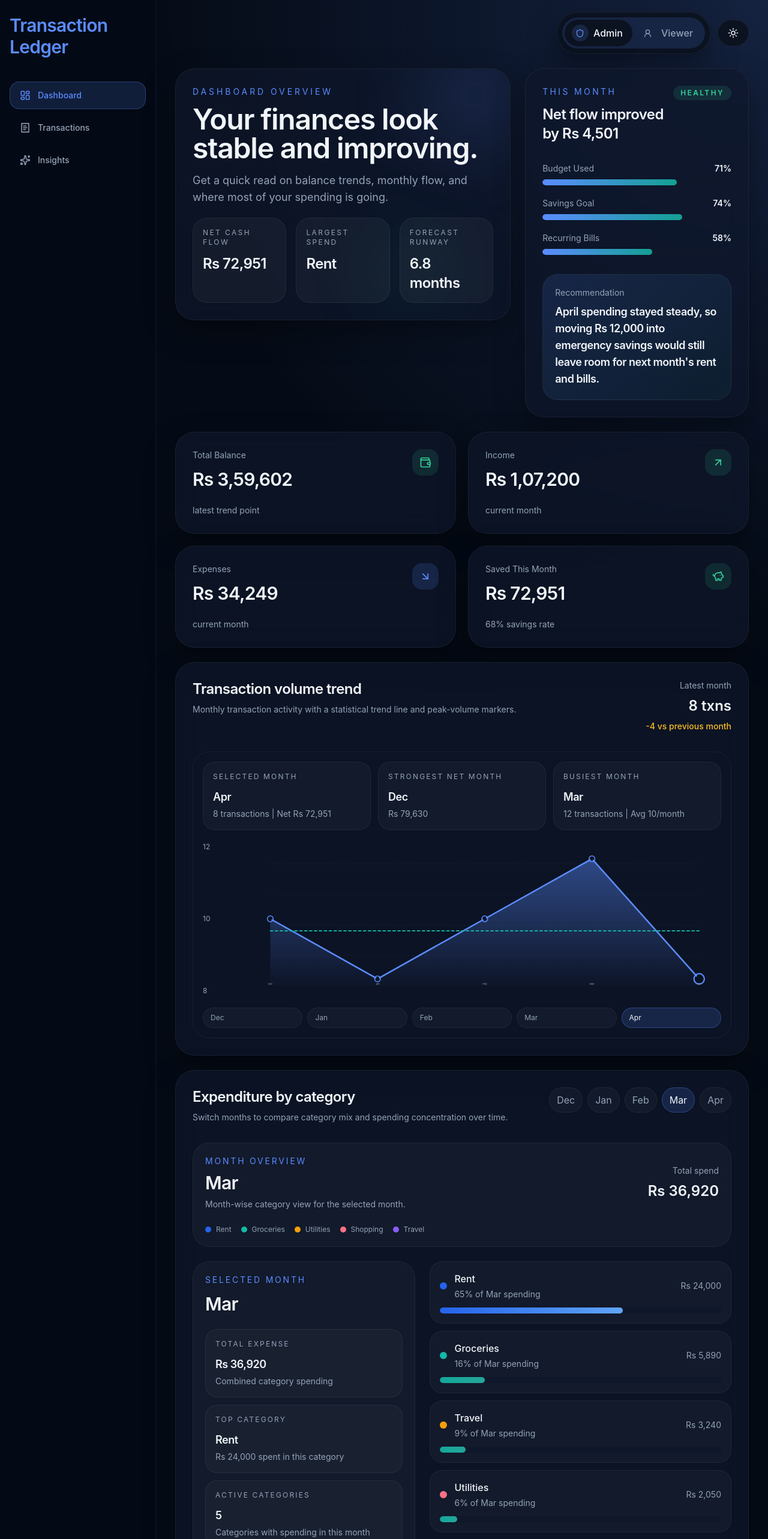
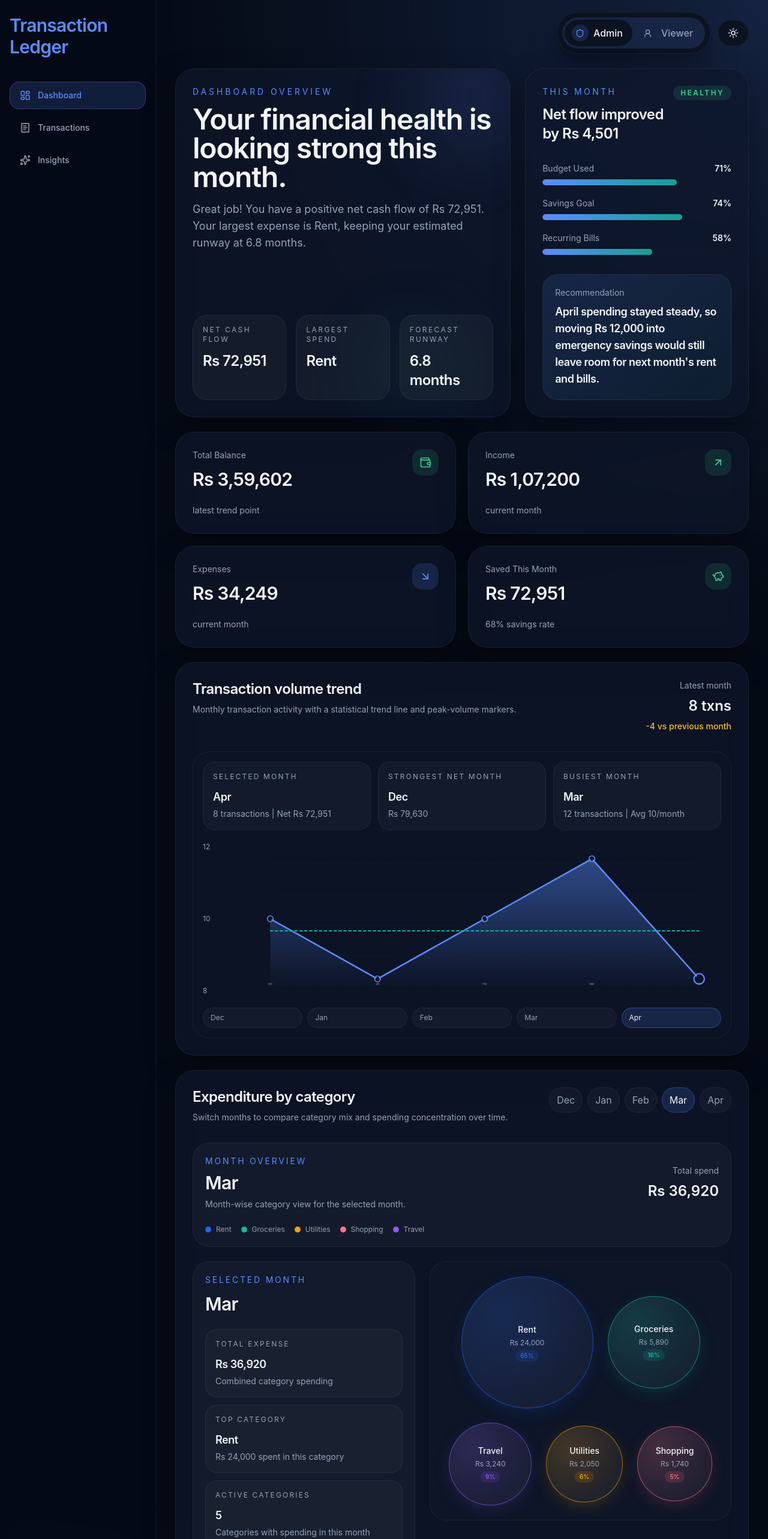
Before and after one commit to sadhana62/finance-dashboard, a React (Vite) app: page / in a window 1280 px wide. Shown: the top 2566 px of the page at 60% size. Built offline with nearby package versions, Linux system fonts and the light colour scheme.

Commit message:
improve UI

```diff
--- a/src/pages/Dashboard.jsx
+++ b/src/pages/Dashboard.jsx
@@ -71,7 +71,7 @@ export default function Dashboard() {
 
   return (
     <section className="space-y-6">
-      <div className="grid gap-6 xl:grid-cols-[1.35fr_0.9fr] xl:items-start">
+      <div className="grid gap-6 xl:grid-cols-[1.35fr_0.9fr]">
         <HeroPanel dashboard={dashboard} />
         <HighlightsPanel dashboard={dashboard} />
       </div>
@@ -103,9 +103,17 @@ export default function Dashboard() {
 }
 
 function HeroPanel({ dashboard }) {
+  const isPositive = dashboard.netSavings >= 0;
+  const titleText = isPositive
+    ? "Your financial health is looking strong this month."
+    : "Your finances might need a little attention.";
+  const descriptionText = isPositive
+    ? `Great job! You have a positive net cash flow of ${formatAmount(dashboard.netSavings)}. Your largest expense is ${dashboard.highestCategory}, keeping your estimated runway at ${dashboard.forecastRunway}.`
+    : `Your net cash flow is currently ${formatAmount(dashboard.netSavings)}. Consider reviewing your spending on ${dashboard.highestCategory} to help extend your ${dashboard.forecastRunway} runway.`;
+
   return (
-    <Panel className="overflow-hidden">
-      <div className="relative">
+    <Panel className="h-full overflow-hidden">
+      <div className="relative h-full">
         <div
           className="absolute -right-12 -top-16 h-40 w-40 rounded-full blur-3xl"
           style={{ background: "rgba(91, 140, 255, 0.18)" }}
@@ -115,17 +123,16 @@ function HeroPanel({ dashboard }) {
           style={{ background: "rgba(20, 184, 166, 0.12)" }}
         />
 
-        <div className="relative space-y-5">
+        <div className="relative flex h-full flex-col justify-between gap-5">
           <div>
             <p className="text-sm uppercase tracking-[0.28em] text-[var(--accent)]">
               Dashboard Overview
             </p>
             <h2 className="mt-3 max-w-2xl text-4xl font-semibold tracking-tight md:text-5xl">
-              Your finances look stable and improving.
+              {titleText}
             </h2>
             <p className="mt-4 max-w-2xl text-base leading-7 text-[var(--text-secondary)] md:text-lg">
-              Get a quick read on balance trends, monthly flow, and where most of
-              your spending is going.
+              {descriptionText}
             </p>
           </div>
 
@@ -142,7 +149,7 @@ function HeroPanel({ dashboard }) {
 
 function HighlightsPanel({ dashboard }) {
   return (
-    <Panel>
+    <Panel className="flex h-full flex-col justify-between">
       <div className="flex items-start justify-between gap-4">
         <div>
           <p className="text-sm uppercase tracking-[0.24em] text-[var(--accent)]">
@@ -587,56 +594,59 @@ function BreakdownPanel({ dashboard, analytics }) {
               </div>
             </div>
 
-            <div className="grid gap-3">
-              {selectedSegments.map((item, index) => {
+            <div
+              className="flex min-h-[340px] flex-wrap items-center justify-center gap-6 rounded-[1.75rem] border p-6"
+              style={{ borderColor: "var(--card-border)", background: "rgba(255,255,255,0.01)" }}
+            >
+              {selectedSegments.filter((item) => item.amount > 0).length > 0 ? (
+                selectedSegments
+                  .filter((item) => item.amount > 0)
+                  .map((item, index) => {
                     const percent =
                       selectedTotal > 0 ? Math.round((item.amount / selectedTotal) * 100) : 0;
+                    const ratio = item.amount / selectedMaxAmount;
+                    const size = 90 + Math.sqrt(ratio) * 130; // Scales from 90px to 220px based on amount
+
+                    const colorIndex = analytics.topCategories.indexOf(item.label);
+                    const themeColor =
+                      ringColors[(colorIndex !== -1 ? colorIndex : index) % ringColors.length];
 
                     return (
                       <div
                         key={`${activeMonth?.label}-${item.label}`}
-                    className="rounded-[1.35rem] border px-4 py-4"
+                        className="group flex flex-col items-center justify-center rounded-full text-center transition-transform hover:scale-105"
                         style={{
-                      borderColor: "var(--card-border)",
-                      background: "rgba(255,255,255,0.03)",
+                          width: size,
+                          height: size,
+                          background: `radial-gradient(circle at 30% 30%, ${themeColor}33, transparent)`,
+                          backgroundColor: "rgba(255,255,255,0.03)",
+                          border: `1.5px solid ${themeColor}99`,
+                          boxShadow: `0 8px 32px -8px ${themeColor}44`,
                         }}
                       >
-                    <div className="flex items-center justify-between gap-4">
-                      <div className="flex items-center gap-3">
+                        <span className="max-w-[80%] truncate text-sm font-medium">
+                          {item.label}
+                        </span>
+                        <span className="mt-1 text-xs text-[var(--text-secondary)]">
+                          {formatAmount(item.amount)}
+                        </span>
                         <span
-                          className="h-3 w-3 rounded-full"
-                          style={{ background: ringColors[index % ringColors.length] }}
-                        />
-                        <div>
-                          <div className="font-medium">{item.label}</div>
-                          <div className="mt-1 text-sm text-[var(--text-secondary)]">
-                            {percent}% of {activeMonth?.label || "selected"} spending
-                          </div>
-                        </div>
-                      </div>
-                      <div className="text-sm text-[var(--text-secondary)]">
-                        {formatAmount(item.amount)}
-                      </div>
-                    </div>
-
-                    <div
-                      className="mt-3 h-2.5 overflow-hidden rounded-full"
-                      style={{ background: "var(--bg-soft)" }}
+                          className="mt-1 rounded-full px-2 py-0.5 text-[10px] font-semibold"
+                          style={{
+                            background: `${themeColor}22`,
+                            color: themeColor,
+                          }}
                         >
-                      <div
-                        className="h-full rounded-full"
-                        style={{
-                          width: `${percent}%`,
-                          background:
-                            index === 0
-                              ? "linear-gradient(90deg, #2563eb, #60a5fa)"
-                              : "linear-gradient(90deg, rgba(20,184,166,0.9), rgba(45,212,191,0.75))",
-                        }}
-                      />
-                    </div>
+                          {percent}%
+                        </span>
                       </div>
                     );
-              })}
+                  })
+              ) : (
+                <div className="text-sm text-[var(--text-secondary)]">
+                  No spending data for this month
+                </div>
+              )}
             </div>
           </div>
         </div>
@@ -655,19 +665,17 @@ function CashFlowPanel({ dashboard }) {
   const [activeMonth, setActiveMonth] = useState(
     dashboard.monthlyBars[dashboard.monthlyBars.length - 1] || null,
   );
-  const width = 100;
+  const width = 760;
   const height = 220;
-  const xOffset = 12;
-  const chartWidth = 76;
+  const xOffset = 24;
+  const chartWidth = 700;
   const step =
     dashboard.monthlyBars.length > 1
       ? chartWidth / (dashboard.monthlyBars.length - 1)
       : 0;
   const values = dashboard.monthlyBars.flatMap((item) => [item.income, item.expense]);
-  const totalMovements = dashboard.monthlyBars.map((item) => item.income + item.expense);
   const min = values.length > 0 ? Math.min(...values) : 0;
   const max = values.length > 0 ? Math.max(...values) : 0;
-  const maxTotalMovement = totalMovements.length > 0 ? Math.max(...totalMovements) : 1;
   const spread = max - min || 1;
   const axisLabels = [max, max - spread / 2, min].map((value) => Math.round(value));
 
@@ -681,19 +689,21 @@ function CashFlowPanel({ dashboard }) {
     .map((item, index) => `${xOffset + index * step},${getY(item.expense)}`)
     .join(" ");
 
+  const incomeArea = `${xOffset},${height} ${incomePoints} ${xOffset + chartWidth},${height}`;
+  const expenseArea = `${xOffset},${height} ${expensePoints} ${xOffset + chartWidth},${height}`;
+
   return (
     <Panel>
       <div className="flex items-end justify-between gap-4">
         <div>
           <h3 className="text-2xl font-semibold tracking-tight">Income vs expenses</h3>
           <p className="mt-2 text-sm text-[var(--text-secondary)]">
-            Compare how inflows and outflows have changed across recent months, with larger bubbles highlighting busier months.
+            Compare how inflows and outflows have changed across recent months.
           </p>
         </div>
         <div className="flex items-center gap-4 text-xs text-[var(--text-secondary)]">
           <LegendDot color="rgba(37, 99, 235, 0.9)" label="Income" />
           <LegendDot color="rgba(251, 113, 133, 0.9)" label="Expenses" />
-          <LegendDot color="rgba(91, 140, 255, 0.3)" label="Month volume" />
         </div>
       </div>
 
@@ -701,7 +711,7 @@ function CashFlowPanel({ dashboard }) {
         className="mt-8 rounded-[1.75rem] border p-4"
         style={{ borderColor: "var(--card-border)", background: "rgba(255,255,255,0.03)" }}
       >
-        <div className="grid gap-4 md:grid-cols-[82px_1fr] md:items-end">
+        <div className="grid gap-4 md:grid-cols-[120px_1fr] md:items-end">
           <div className="hidden h-64 md:flex md:flex-col md:justify-between">
             {axisLabels.map((label) => (
               <span key={label} className="text-xs text-[var(--text-secondary)]">
@@ -710,7 +720,22 @@ function CashFlowPanel({ dashboard }) {
             ))}
           </div>
 
-          <svg viewBox={`0 0 ${width} ${height}`} className="h-64 w-full">
+          <svg
+            viewBox={`0 0 ${width} ${height}`}
+            preserveAspectRatio="xMinYMid meet"
+            className="block h-64 w-full"
+          >
+            <defs>
+              <linearGradient id="incomeArea" x1="0" y1="0" x2="0" y2="1">
+                <stop offset="0%" stopColor="rgba(37, 99, 235, 0.45)" />
+                <stop offset="100%" stopColor="rgba(37, 99, 235, 0.02)" />
+              </linearGradient>
+              <linearGradient id="expenseArea" x1="0" y1="0" x2="0" y2="1">
+                <stop offset="0%" stopColor="rgba(251, 113, 133, 0.45)" />
+                <stop offset="100%" stopColor="rgba(251, 113, 133, 0.02)" />
+              </linearGradient>
+            </defs>
+
             {[0, 1, 2, 3].map((line) => {
               const y = 22 + line * 48;
               return (
@@ -726,27 +751,8 @@ function CashFlowPanel({ dashboard }) {
               );
             })}
 
-            {dashboard.monthlyBars.map((item, index) => {
-              const x = xOffset + index * step;
-              const incomeY = getY(item.income);
-              const expenseY = getY(item.expense);
-              const bubbleY = (incomeY + expenseY) / 2;
-              const bubbleRadius =
-                6 + ((item.income + item.expense) / Math.max(maxTotalMovement, 1)) * 10;
-              const isActive = activeMonth?.label === item.label;
-
-              return (
-                <circle
-                  key={`${item.label}-bubble`}
-                  cx={x}
-                  cy={bubbleY}
-                  r={bubbleRadius}
-                  fill="rgba(91, 140, 255, 0.16)"
-                  stroke="rgba(91, 140, 255, 0.28)"
-                  strokeWidth={isActive ? "1.6" : "1"}
-                />
-              );
-            })}
+            <polygon points={incomeArea} fill="url(#incomeArea)" />
+            <polygon points={expenseArea} fill="url(#expenseArea)" />
 
             <polyline
               points={incomePoints}
@@ -776,7 +782,7 @@ function CashFlowPanel({ dashboard }) {
                   <circle
                     cx={x}
                     cy={incomeY}
-                    r={isActive ? "5.2" : "3.2"}
+                    r={isActive ? "6.5" : "4"}
                     fill="rgba(37, 99, 235, 0.95)"
                     className="cursor-pointer"
                     onMouseEnter={() => setActiveMonth(item)}
@@ -785,7 +791,7 @@ function CashFlowPanel({ dashboard }) {
                   <circle
                     cx={x}
                     cy={expenseY}
-                    r={isActive ? "5.2" : "3.2"}
+                    r={isActive ? "6.5" : "4"}
                     fill="rgba(251, 113, 133, 0.95)"
                     className="cursor-pointer"
                     onMouseEnter={() => setActiveMonth(item)}
```
Also changed, not shown: 1 other file (tests, documents, lock files or other folders). Lines whose indentation alone changed are shown as unchanged.
